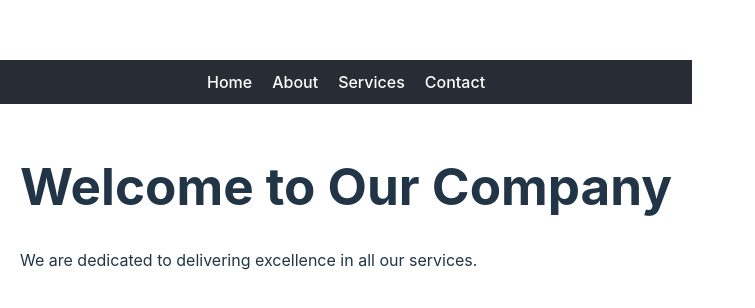
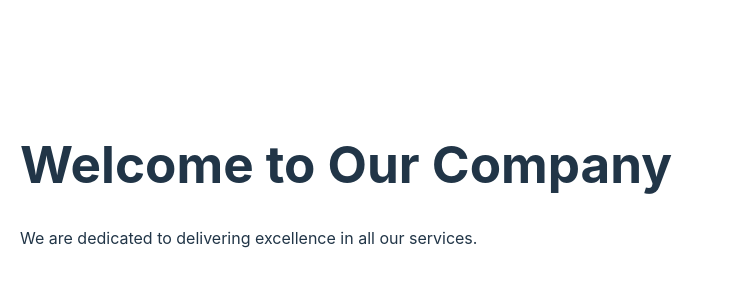
Before and after one commit to Abey-ku/alx-fe-reactjs, a React (Vite) app in the folder my-company/: page / in a window 1280 px wide. Shown: the part 216-524 px from the top of the page, without its empty margins (0-755 px from the left). Built offline with nearby package versions, Linux system fonts and the light colour scheme.

Commit message:
update App.jsx file

```diff
--- a/my-company/src/App.jsx
+++ b/my-company/src/App.jsx
@@ -11,8 +11,8 @@ function App() {
   return (
     <Router>
       <div>
-        <Navbar />
         <Routes>
+          <Route path="/Navbar" element={<Navbar />} />
           <Route path="/" element={<Home />} />
           <Route path="/about" element={<About />} />
           <Route path="/services" element={<Services />} />
```
